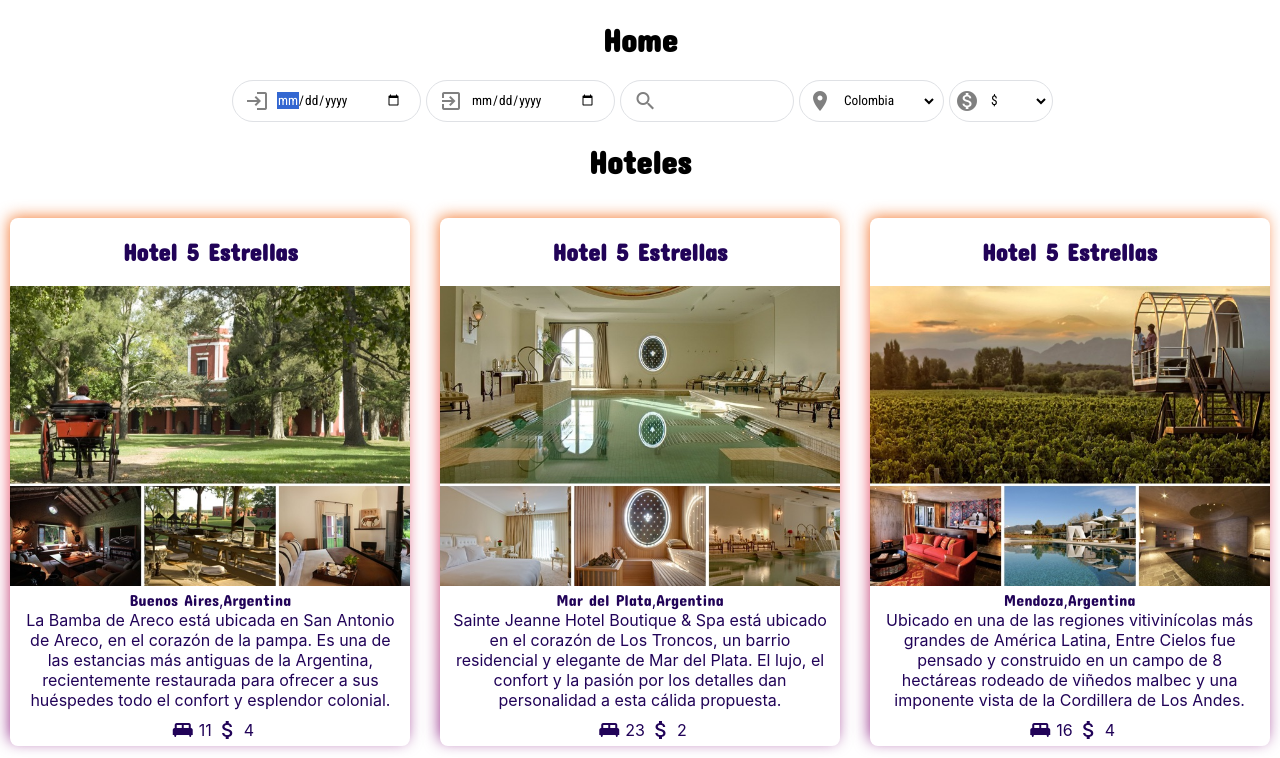
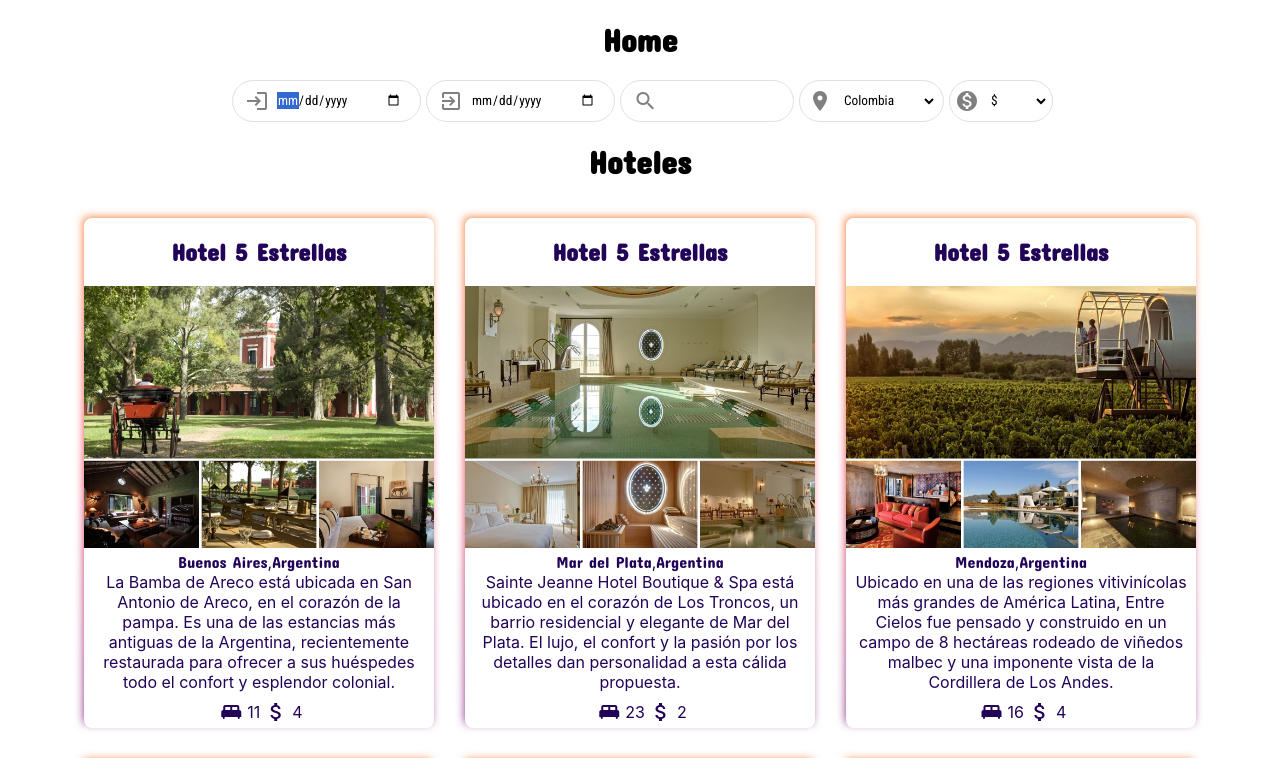
Before and after one commit to cinthylli/sweet, a React (Create React App) app in the folder sweet/: page / in a window 1280 px wide. Shown: the top 758 px of the page. Built offline with nearby package versions, Linux system fonts and the light colour scheme.

Commit message:
se incluye efecto de sombra a las cards en hover

```diff
--- a/sweet/src/App.css
+++ b/sweet/src/App.css
@@ -1,10 +1,8 @@
 .App {
   text-align: center;
-  margin: 0.8em 0.4em;
+  margin: 0;
   padding: 0;
 }
-
-
 
 a:hover,
 a:active {
@@ -19,8 +17,7 @@ a:active {
 .custom-cursor {
   cursor:
   /* url("//cybmeta.com/wp-content/uploads/2015/06/hal-angry-birds-cursor.png"), */
-    /* url("//img2.freepng.es/20171127/7db/red-swirl-lollipop-transparent-png-clip-art-image-5a1c9dad7cbdf2.466447871511824813511.jpg"), */
-    pointer;
+    /* url("//img2.freepng.es/20171127/7db/red-swirl-lollipop-transparent-png-clip-art-image-5a1c9dad7cbdf2.466447871511824813511.jpg"), */ pointer;
 }
 
 /* Animaciones */
--- a/sweet/src/index.css
+++ b/sweet/src/index.css
@@ -1,5 +1,6 @@
 body {
   margin: 0;
+  margin: 0.8em 5em;
   font-family: -apple-system, BlinkMacSystemFont, "Segoe UI", "Roboto", "Oxygen",
     "Ubuntu", "Cantarell", "Fira Sans", "Droid Sans", "Helvetica Neue",
     sans-serif;
@@ -12,8 +13,14 @@ code {
     monospace;
 }
 
-h1, h2, h3,h4,h5,h6,a {
-  font-family: 'Concert One', cursive;
+h1,
+h2,
+h3,
+h4,
+h5,
+h6,
+a {
+  font-family: "Concert One", cursive;
 }
 
 /* .register-icon {
@@ -81,7 +88,6 @@ h1, h2, h3,h4,h5,h6,a {
   outline: none;
 }
 
-
 .header-input-container .search-icon {
   background-image: url("https://pngimage.net/wp-content/uploads/2018/06/lupa-de-pesquisa-png-6.png");
   background-repeat: none;
@@ -105,7 +111,7 @@ input {
   padding: 0 8px;
   width: 125px;
   background-color: transparent;
-  font-family: 'Roboto Condensed', sans-serif;
+  font-family: "Roboto Condensed", sans-serif;
 }
 
 .initial-date,
@@ -127,11 +133,13 @@ input {
 .select-country {
   padding: 0 8px;
   width: 105px;
-  background-color: transparent;font-family: 'Roboto Condensed', sans-serif;
+  background-color: transparent;
+  font-family: "Roboto Condensed", sans-serif;
 }
 
 .select-price {
   padding: 0 8px;
   width: 70px;
-  background-color: transparent;font-family: 'Roboto Condensed', sans-serif;
+  background-color: transparent;
+  font-family: "Roboto Condensed", sans-serif;
 }
--- a/sweet/src/styles/card.css
+++ b/sweet/src/styles/card.css
@@ -29,7 +29,7 @@ p {
 }
 
 .card-container {
-  max-width: 400px;
+  max-width: 350px;
   display: flex;
   flex-direction: column;
   flex: 0 1 calc(25% - 1em);
@@ -66,7 +66,30 @@ p {
   background: linear-gradient(to bottom, #f27121, #e94057, #8a2387);
   /*W3C,IE10+/Edge,Firefox16+,Chrome26+,Opera12+,Safari7+*/
   filter: blur(5px);
-  -webkit-filter: blur(8px);
+  -webkit-filter: blur(5px);
+  z-index: -1;
+}
+
+.card-container:hover::after {
+  position: absolute;
+  top: 0px;
+  left: 0px;
+  content: " ";
+  background: red;
+  width: 100%;
+  height: 100%;
+  background: #1fa2ff;
+  /*fallbackforoldbrowsers*/
+  background: #1fa2ff;
+  /*fallbackforoldbrowsers*/
+  background: #8a2387;
+  /*fallbackforoldbrowsers*/
+  background: -webkit-linear-gradient(to bottom, #f27121, #e94057, #8a2387);
+  /*Chrome10-25,Safari5.1-6*/
+  background: linear-gradient(to bottom, #f27121, #e94057, #8a2387);
+  /*W3C,IE10+/Edge,Firefox16+,Chrome26+,Opera12+,Safari7+*/
+  filter: blur(15px);
+  -webkit-filter: blur(15px);
   z-index: -1;
 }
 .card-subtitle span {
@@ -91,5 +114,5 @@ p {
 }
 
 .card-image img {
-  width: 400px;
+  width: 350px;
 }
```
